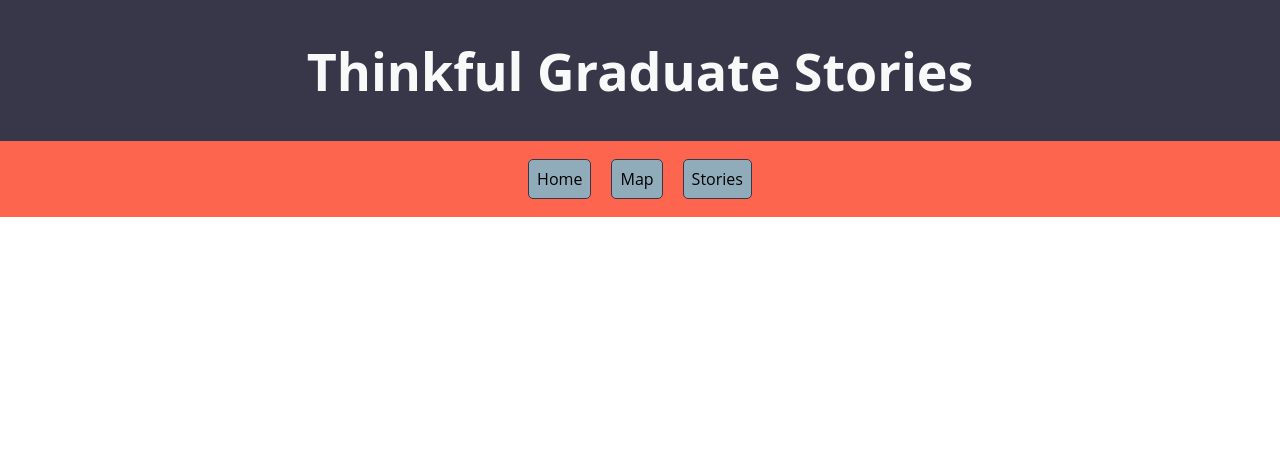
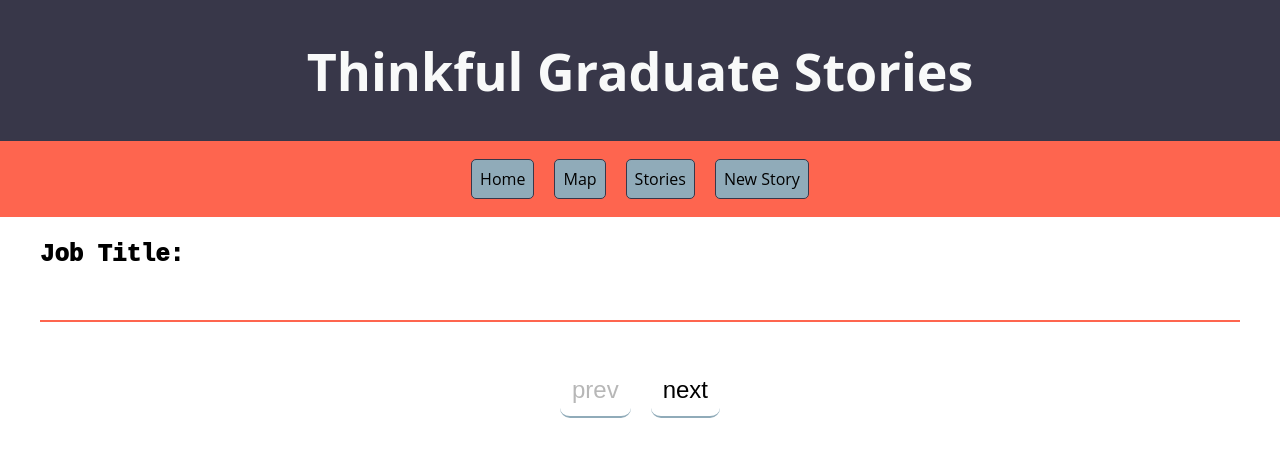
Before and after one commit to llndklzr/thinkful-grad-jobs, a React (Create React App) app in the folder front-end/: page /new-story in a window 1280 px wide. Shown: the top 456 px of the page. Built offline with nearby package versions, Linux system fonts and the light colour scheme; no server answers; what google-maps-react would draw is missing.

Commit message:
added form for new story entry

```diff
--- a/front-end/src/components/Navbar.js
+++ b/front-end/src/components/Navbar.js
@@ -8,6 +8,7 @@
       <Link className="navbar nav-btn" to="/">Home</Link>
       <Link className="navbar nav-btn" to="/map">Map</Link>
       <Link className="navbar nav-btn" to="/stories">Stories</Link>
+      <Link className="navbar nav-btn" to="/new-story">New Story</Link>
     </>
   )
 }
--- a/front-end/src/components/Router.js
+++ b/front-end/src/components/Router.js
@@ -3,7 +3,7 @@
 import GoogleApiWrapper from "./Map";
 import "../styles/styles.scss";
 import Stories from "./Stories";
-
+import StoryForm from "./StoryForm";
 
 export default function Router(){
   return(
@@ -16,6 +16,9 @@
       <Route path="/stories">
         <Stories />
       </Route>
+      <Route path="/new-story">
+        <StoryForm />
+      </Route>
     </Switch>
   )
 }
--- a/front-end/src/components/Stories.js
+++ b/front-end/src/components/Stories.js
@@ -17,13 +17,13 @@
   return (
     <div className="card-page">
       {stories.map((story) => {
-        const { story_id, graduate, employer, job_title } = story;
+        const { story_id, hire_date, interview_count, job_title } = story;
         return (
           <div className="card" key={story_id}>
-            <div className="card-header">{`${graduate}`}</div>
+            <div className="card-header">{`${hire_date}`}</div>
             <div className="card-body">
-              <p className="card-text">{`${employer}`}</p>
-              <p className="card-hover-text">{`${job_title}`}</p>
+              <p className="card-text">{`${story.story}`}</p>
+              <p className="card-hover-text">{`${interview_count}`}</p>
             </div>
           </div>
         );
--- /dev/null
+++ b/front-end/src/components/StoryForm.js
@@ -0,0 +1,99 @@
+import { useState } from "react";
+
+export default function StoryForm() {
+  const [formData, setFormData] = useState({});
+  const [formPage, setFormPage] = useState(0);
+  const handleSubmit = () => {};
+  const handleChange = ({ target }) => {
+    setFormData({
+      ...formData,
+      [target.name]: target.value,
+    });
+    console.log(formData);
+  };
+  return (
+    <div>
+      <form onSubmit={handleSubmit} className="form-group">
+        {formPage === 0 && (
+          <label className="form-label" htmlFor="job_title">
+            Job Title:
+          </label>
+        )}
+        {formPage === 0 && (
+          <input
+            className="form-control"
+            type="text"
+            id="job_title"
+            name="job_title"
+            value={formData.job_title || ""}
+            onChange={handleChange}
+          />
+        )}
+        {formPage === 1 && (
+          <label className="form-label" htmlFor="hire_date">
+            Hire Date:
+          </label>
+        )}
+        {formPage === 1 && (
+          <input
+            className="form-control"
+            type="date"
+            id="hire_date"
+            name="hire_date"
+            value={formData.hire_date || ""}
+            onChange={handleChange}
+          />
+        )}
+        {formPage === 2 && (
+          <label className="form-label" htmlFor="story">
+            Story:
+          </label>
+        )}
+        {formPage === 2 && (
+          <textarea
+            className="form-control"
+            id="story"
+            name="story"
+            value={formData.story || ""}
+            onChange={handleChange}
+            rows={20}
+          />
+        )}
+        {formPage === 3 && (
+          <label className="form-label" htmlFor="interview_count">
+            Number of Interviews:
+          </label>
+        )}
+        {formPage === 3 && (
+          <input
+            className="form-control"
+            type="number"
+            id="interview_count"
+            name="interview_count"
+            value={formData.interview_count || ""}
+            onChange={handleChange}
+          />
+        )}
+      </form>
+      <div className="form-button-row">
+        <div className="grouped-buttons">
+          <button
+            className="form-button"
+            onClick={() => formPage > 0 && setFormPage(formPage - 1)}
+            disabled={formPage <= 0}
+          >
+            prev
+          </button>
+
+          <button
+            className="form-button"
+            onClick={() => formPage < 3 && setFormPage(formPage + 1)}
+            disabled={formPage >= 3}
+          >
+            next
+          </button>
+        </div>
+      </div>
+    </div>
+  );
+}
--- /dev/null
+++ b/front-end/src/styles/elements/_storyForm.scss
@@ -0,0 +1,40 @@
+.form-group {
+  margin: 2em;
+  font-family: "Courier New", Courier, monospace;
+  display: flex;
+  flex-direction: column;
+
+  .form-label {
+    font-size: 1.5em;
+    font-weight: 1000;
+  }
+  .form-control {
+    padding: 0.5em;
+    border: none;
+    border-bottom: 2px solid $main-brand;
+    font-size: 1.5em;
+
+    & textarea{
+      rows: 10;
+    }
+
+    &:focus{
+      outline: none;
+    }
+  }
+}
+.form-button-row {
+  display: flex;
+  .grouped-buttons {
+    margin: auto;
+    .form-button {
+      padding: 0.5em;
+      font-size: 1.5em;
+      background: none;
+      margin: 10px;
+      border: none;
+      border-bottom: 2px solid $light-accent;
+      border-radius: 10px;
+    }
+  }
+}
--- a/front-end/src/styles/styles.scss
+++ b/front-end/src/styles/styles.scss
@@ -7,7 +7,7 @@
 @import"./elements/navbar";
 @import"./elements/cards";
 @import"./elements/variables";
-
+@import"./elements/storyForm";
 
 
 .App {
```
